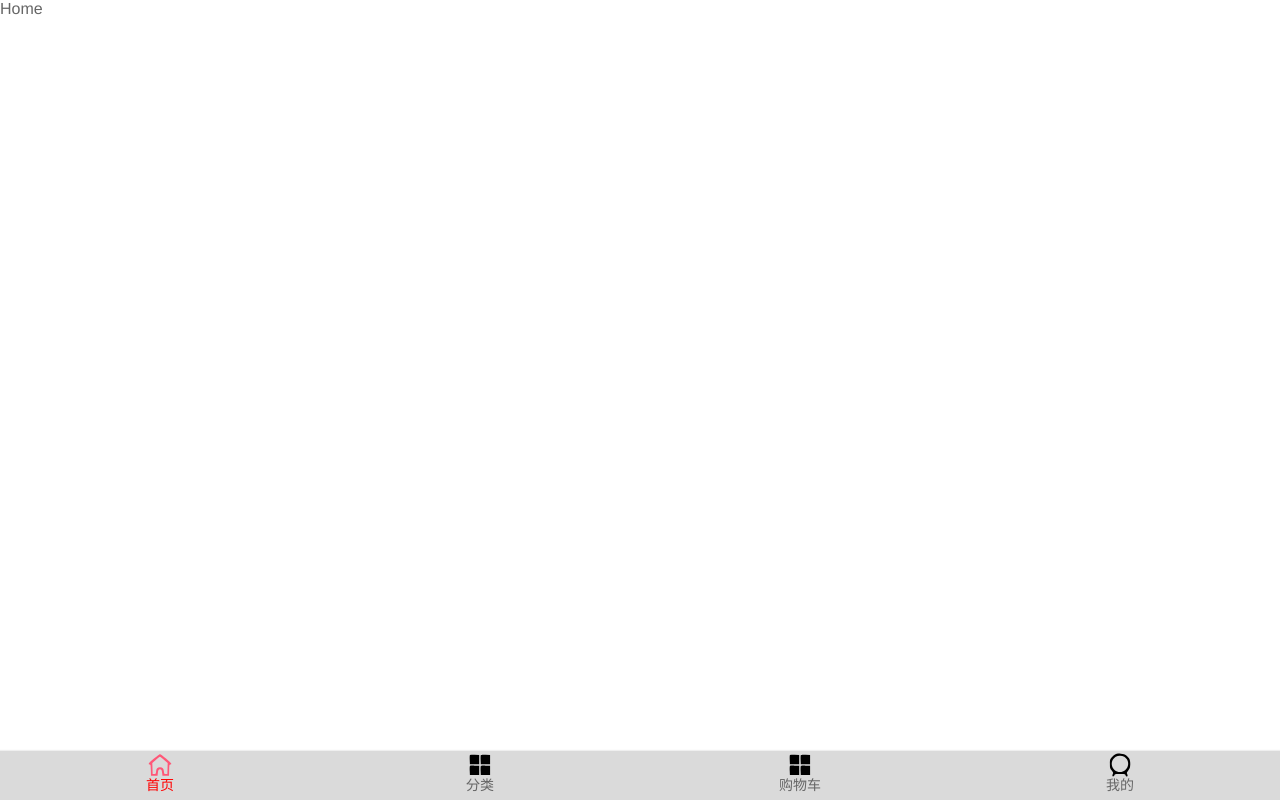
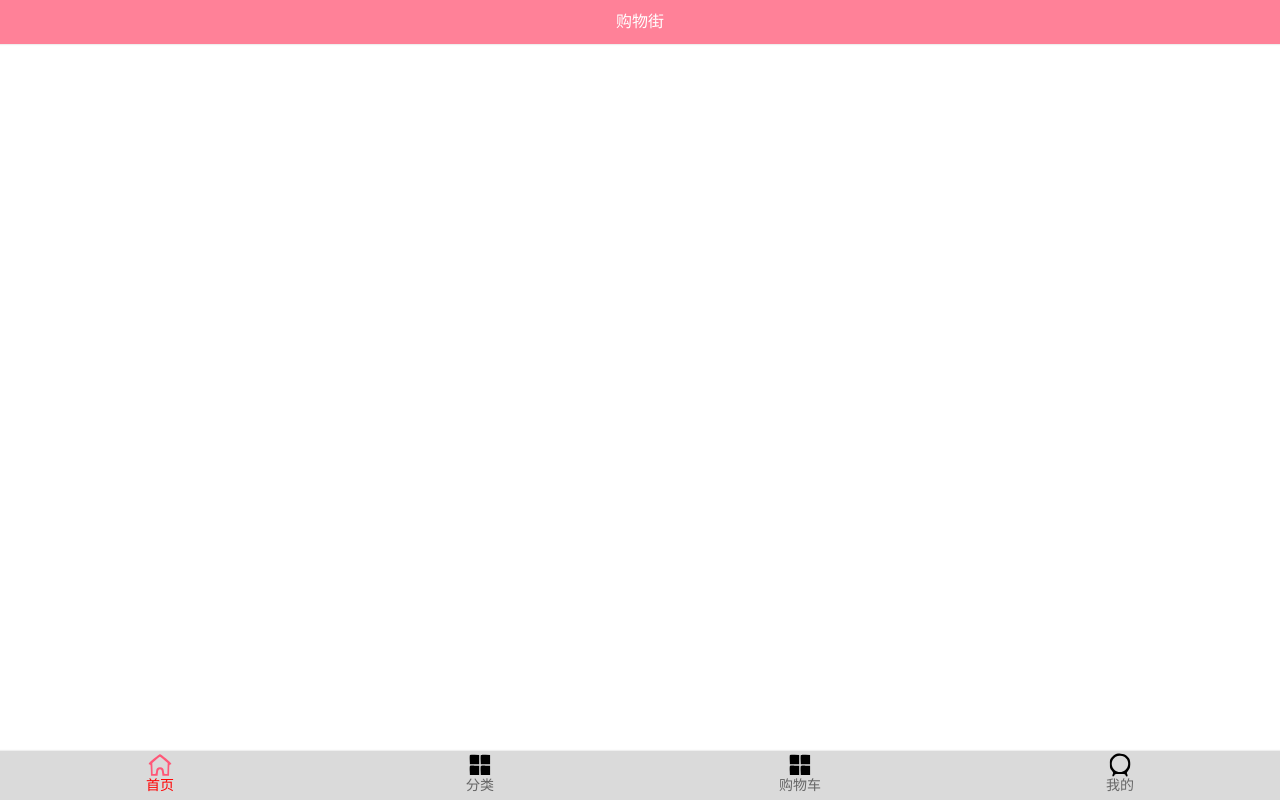
Before and after one commit to 201605435lst/supermall, a Vue app: page /#/home in a window 1280 px wide. Built offline with nearby package versions, Linux system fonts and the light colour scheme.

Commit message:
add: bar

```diff
--- a/src/components/common/navbar/NavBar.vue
+++ b/src/components/common/navbar/NavBar.vue
@@ -17,6 +17,8 @@ export default {
     display: flex;
     height: 44px;
     line-height: 44px;
+    text-align: center;
+    box-shadow: 0 1px 1px rgba(100,100,100,.1);
 }
 .left , .right{
     width: 60px;
--- a/src/views/home/Home.vue
+++ b/src/views/home/Home.vue
@@ -1,14 +1,24 @@
 <template>
-  <div>Home</div>
+  <div>
+    <nav-bar class="home-nav">
+      <div slot="center">购物街</div>
+    </nav-bar>
+  </div>
 </template>
 
 <script>
-import NavBar from 'comp'
+import NavBar from 'components/common/navbar/NavBar'
 export default {
-    name:'Home'
+    name:'Home',
+    components:{
+      NavBar
+    }
 }
 </script>
 
 <style>
-
+  .home-nav{
+    background-color: var(--color-tint);
+    color:#fff
+  }
 </style>
```
